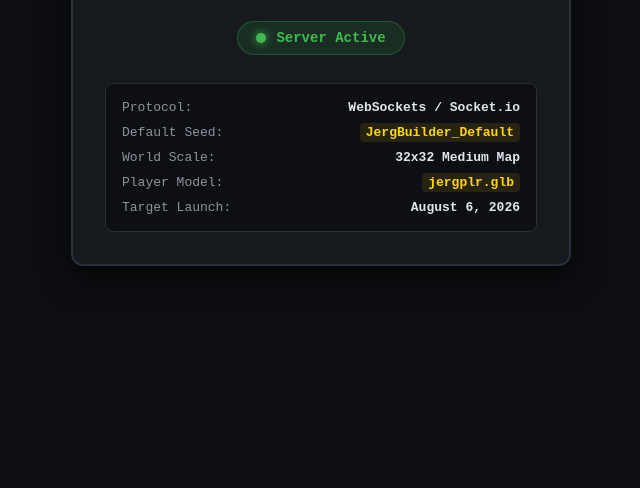
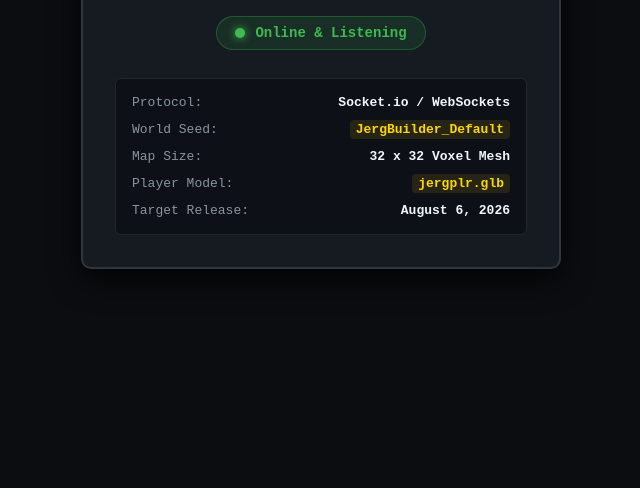
Before and after one commit to jergan-studio/JergBServer, a website: page public/index.html in a window 1280 px wide. Shown: the part 312-800 px from the top of the page, without its empty margins (319-959 px from the left). Drawn offline with Linux system fonts and the light colour scheme.

Commit message:
Update index.html

```diff
--- a/public/index.html
+++ b/public/index.html
@@ -12,31 +12,32 @@
         }
 
         body {
-            background-color: #0d0f12;
-            color: #c9d1d9;
+            background-color: #0c0d10;
+            color: #e6edf3;
             font-family: 'Courier New', Courier, monospace;
             display: flex;
             align-items: center;
             justify-content: center;
             min-height: 100vh;
+            padding: 20px;
         }
 
-        .dashboard-card {
-            background: #16191e;
-            border: 2px solid #2a2f38;
-            border-radius: 12px;
+        .server-card {
+            background: #161b22;
+            border: 2px solid #30363d;
+            border-radius: 10px;
             padding: 32px;
-            width: 90%;
-            max-width: 500px;
+            width: 100%;
+            max-width: 480px;
             text-align: center;
-            box-shadow: 0 12px 32px rgba(0, 0, 0, 0.7);
+            box-shadow: 0 10px 30px rgba(0, 0, 0, 0.8);
         }
 
         h1 {
             color: #58a6ff;
             font-size: 26px;
-            margin-bottom: 8px;
             letter-spacing: 2px;
+            margin-bottom: 6px;
             text-transform: uppercase;
         }
 
@@ -60,74 +61,80 @@
             margin-bottom: 28px;
         }
 
-        .status-dot {
+        .dot {
             width: 10px;
             height: 10px;
             background-color: #3fb950;
             border-radius: 50%;
-            box-shadow: 0 0 10px #3fb950;
+            box-shadow: 0 0 8px #3fb950;
         }
 
-        .info-grid {
-            background: #0d0f12;
-            border: 1px solid #2a2f38;
-            border-radius: 8px;
+        .info-box {
+            background: #0d1117;
+            border: 1px solid #21262d;
+            border-radius: 6px;
             padding: 16px;
             font-size: 13px;
             text-align: left;
             display: flex;
             flex-direction: column;
-            gap: 10px;
+            gap: 12px;
         }
 
         .info-row {
             display: flex;
             justify-content: space-between;
+            align-items: center;
+        }
+
+        .info-label {
             color: #8b949e;
         }
 
-        .info-row strong {
-            color: #e0e6ed;
+        .info-value {
+            color: #f0f6fc;
+            font-weight: bold;
         }
 
-        code {
+        .code-tag {
             color: #ffd700;
             background: rgba(255, 215, 0, 0.1);
             padding: 2px 6px;
             border-radius: 4px;
+            font-family: inherit;
         }
     </style>
 </head>
 <body>
 
-    <div class="dashboard-card">
+    <div class="server-card">
         <h1>JergBServer</h1>
-        <p class="subtitle">Official Backend Service for JergBuilder</p>
+        <p class="subtitle">Official Node.js Backend for JergBuilder</p>
 
         <div class="status-badge">
-            <span class="status-dot"></span> Server Active
+            <span class="dot"></span> Online & Listening
         </div>
 
-        <div class="info-grid">
+        <div class="info-box">
             <div class="info-row">
-                <span>Protocol:</span>
-                <strong>WebSockets / Socket.io</strong>
+                <span class="info-label">Protocol:</span>
+                <span class="info-value">Socket.io / WebSockets</span>
             </div>
             <div class="info-row">
-                <span>Default Seed:</span>
-                <strong><code>JergBuilder_Default</code></strong>
+                <span class="info-label">World Seed:</span>
+                <span class="info-value"><span class="code-tag">JergBuilder_Default</span></span>
             </div>
             <div class="info-row">
-                <span>World Scale:</span>
-                <strong>32x32 Medium Map</strong>
+                <span class="info-label">Map Size:</span>
+                <span class="info-value">32 x 32 Voxel Mesh</span>
             </div>
             <div class="info-row">
-                <span>Player Model:</span>
-                <strong><code>jergplr.glb</code></strong>
+                <span class="info-label">Player Model:</span>
+                <span class="info-value"><span class="code-tag">jergplr.glb</span></span>
             </div>
             <div class="info-row">
-                <span>Target Launch:</span>
-                <strong>August 6, 2026</strong>
+                <span class="info-label">Target Release:</span>
+                <span class="info-value">August 6, 2026</span>
             </div>
         </div>
     </div>
```
